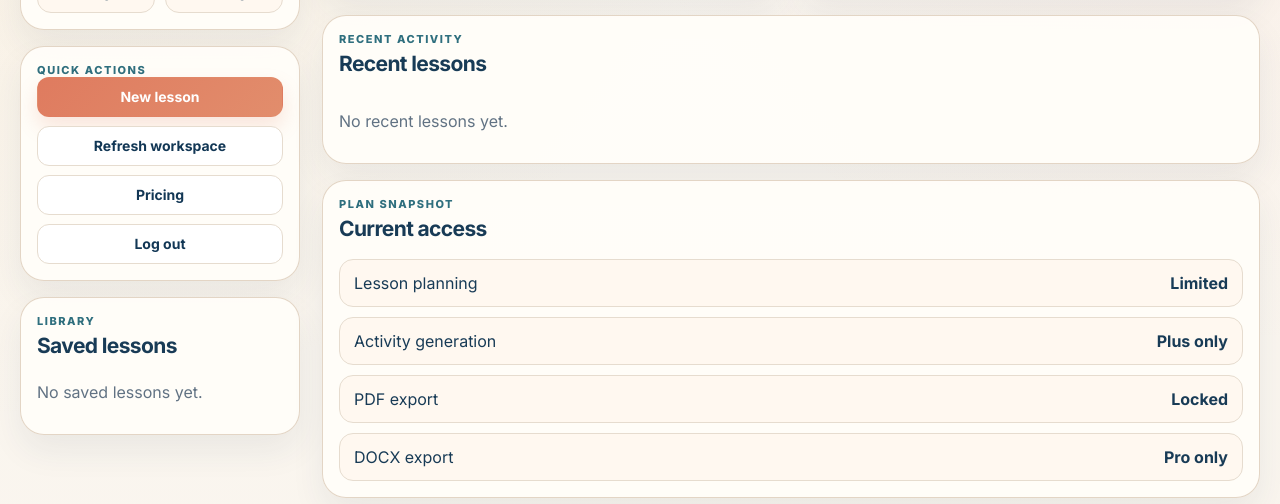
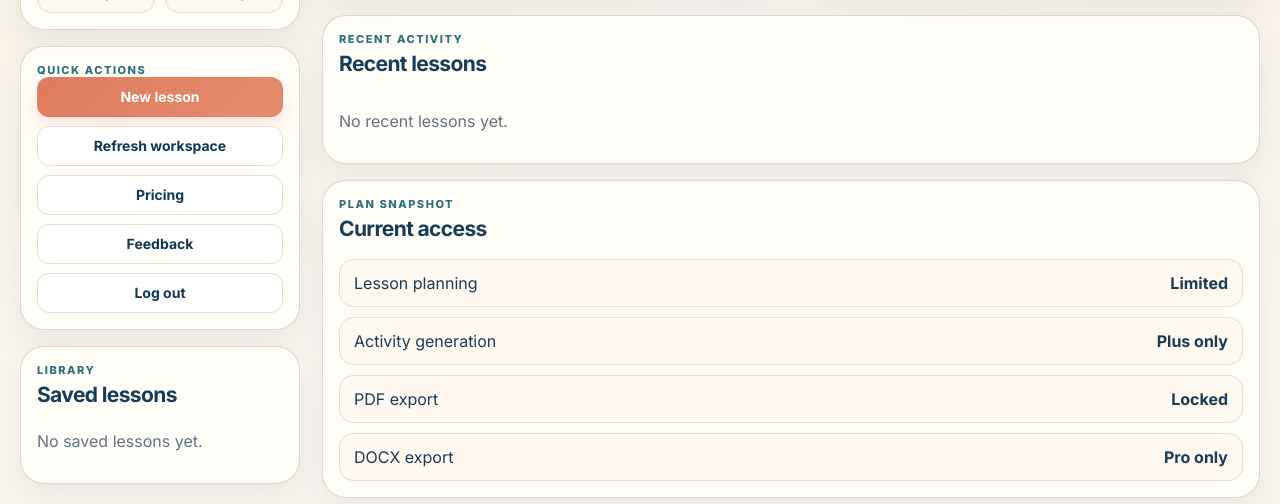
Before and after one commit to Mcubed-3/EduCaribedu, a FastAPI app: template app/templates/index.html in a window 1280 px wide. Shown: the part 372-876 px from the top of the page. Run offline with FastAPI, Linux system fonts and the light colour scheme; the template is opened without the code that fills it, so the values that code supplies are empty.

Commit message:
Add feedback routes and update dashboard/admin templates

```diff
--- a/app/main.py
+++ b/app/main.py
@@ -43,6 +43,12 @@ from .curriculum_admin_service import (
 )
 from .engine_state import engine
 from .export_service import export_to_docx, export_to_pdf
+from .feedback_service import (
+    create_feedback,
+    init_feedback_db,
+    list_all_feedback,
+    list_feedback_for_user,
+)
 from .lesson_generator import generate_lesson
 from .models import (
     ActivityRequest,
@@ -80,6 +86,7 @@ templates = Jinja2Templates(directory=str(BASE_DIR / "templates"))
 SESSION_COOKIE = "educarib_session"
 
 init_auth_db()
+init_feedback_db()
 
 
 def get_current_user(request: Request):
@@ -166,11 +173,26 @@ def pricing_page(request: Request):
     )
 
 
+@app.get("/feedback", response_class=HTMLResponse)
+def feedback_page(request: Request):
+    user = get_current_user(request)
+    if not user:
+        return RedirectResponse(url="/login", status_code=302)
+
+    return templates.TemplateResponse(
+        "feedback.html",
+        {
+            "request": request,
+            "current_user": user,
+        },
+    )
+
+
 @app.get("/login", response_class=HTMLResponse)
 def login_page(request: Request):
     user = get_current_user(request)
     if user:
-      return RedirectResponse(url="/", status_code=302)
+        return RedirectResponse(url="/", status_code=302)
     return templates.TemplateResponse("login.html", {"request": request, "mode": "login", "error": ""})
 
 
@@ -327,6 +349,47 @@ def config(request: Request):
         "difficulties": ["Beginner", "Intermediate", "Advanced"],
         "lesson_types": ["Theory", "Practical", "Discussion", "Mixed"],
     }
+
+
+@app.get("/api/feedback")
+def feedback_list(request: Request):
+    user = require_user(request)
+
+    if user.get("role") == "admin":
+        return {
+            "admin_view": True,
+            "items": list_all_feedback(),
+        }
+
+    return {
+        "admin_view": False,
+        "items": list_feedback_for_user(user["email"]),
+    }
+
+
+@app.post("/api/feedback")
+async def feedback_create(request: Request):
+    user = require_user(request)
+    payload = await request.json()
+
+    category = (payload.get("category") or "").strip()
+    subject = (payload.get("subject") or "").strip()
+    page = (payload.get("page") or "").strip()
+    message = (payload.get("message") or "").strip()
+
+    if not category or not subject or not message:
+        raise HTTPException(status_code=400, detail="Category, subject, and message are required.")
+
+    item = create_feedback(
+        email=user["email"],
+        role=user.get("role", "user"),
+        category=category,
+        subject=subject,
+        page=page,
+        message=message,
+    )
+
+    return {"message": "Feedback submitted.", "item": item}
 
 
 @app.post("/api/curriculum/search")
@@ -695,11 +758,13 @@ def admin_update_user_billing(request: Request, user_id: int, payload: AdminBill
             plan=payload.plan,
             subscription_status=payload.subscription_status,
             payment_provider=payload.payment_provider,
-            paypal_customer_id=payload.paypal_customer_id,
-            paypal_subscription_id=payload.paypal_subscription_id,
+            paypal_customer_id="",
+            paypal_subscription_id="",
             subscription_started_at=payload.subscription_started_at,
             subscription_renews_at=payload.subscription_renews_at,
             billing_notes=payload.billing_notes,
+            stripe_customer_id=payload.stripe_customer_id,
+            stripe_subscription_id=payload.stripe_subscription_id,
         )
     except ValueError as e:
         raise HTTPException(status_code=400, detail=str(e))
--- a/app/templates/admin.html
+++ b/app/templates/admin.html
@@ -30,6 +30,7 @@
         <h3 class="sidebar-title">Admin tools</h3>
         <div class="sidebar-actions">
           <a href="/" class="btn btn-secondary btn-link">Back to dashboard</a>
+          <a href="/feedback" class="btn btn-secondary btn-link">Feedback</a>
           <a href="/admin/users" class="btn btn-secondary btn-link">User management</a>
           <a href="/logout" class="btn btn-secondary btn-link">Log out</a>
           <button type="button" id="newFrameworkBtn" class="btn btn-primary">Add new topic</button>
--- a/app/templates/admin_users.html
+++ b/app/templates/admin_users.html
@@ -30,6 +30,7 @@
         <h3 class="sidebar-title">Admin tools</h3>
         <div class="sidebar-actions">
           <a href="/" class="btn btn-secondary btn-link">Back to dashboard</a>
+          <a href="/feedback" class="btn btn-secondary btn-link">Feedback</a>
           <a href="/admin" class="btn btn-secondary btn-link">Curriculum admin</a>
           <a href="/logout" class="btn btn-secondary btn-link">Log out</a>
         </div>
@@ -63,7 +64,7 @@
             <div>
               <div class="panel-kicker">Billing editor</div>
               <h2>User access and billing</h2>
-              <p class="muted">Use Stripe-based or manual billing notes. No PayPal wording remains here.</p>
+              <p class="muted">Use Stripe-based or manual billing notes.</p>
             </div>
           </div>
 
--- a/app/templates/index.html
+++ b/app/templates/index.html
@@ -81,6 +81,7 @@
           <button type="button" id="newLessonBtn" class="btn btn-primary">New lesson</button>
           <button type="button" id="refreshLessonsBtn" class="btn btn-secondary">Refresh workspace</button>
           <a href="/pricing" class="btn btn-secondary btn-link">Pricing</a>
+          <a href="/feedback" class="btn btn-secondary btn-link">Feedback</a>
           {% if current_user.role == "admin" %}
             <a href="/admin" class="btn btn-secondary btn-link">Curriculum admin</a>
           {% endif %}
@@ -142,7 +143,7 @@
       <section class="upgrade-banner">
         <div>
           <strong>Pro Teacher:</strong>
-          <span>Need quizzes, word searches, maths problem-solving tasks, and classroom worksheets? Upgrade to Pro Teacher Plus.</span>
+          <span>Need quizzes, case studies, exit tickets, or homework sheets? Upgrade to Pro Teacher Plus.</span>
         </div>
         <a href="/pricing" class="btn btn-primary btn-link">See Plus</a>
       </section>
@@ -336,7 +337,7 @@
             </div>
             {% elif current_user.plan == "pro" %}
             <div class="callout">
-              <strong>Pro Teacher:</strong> You have premium lesson planning and exports. Upgrade to Plus for quizzes, worksheets, and classroom activities.
+              <strong>Pro Teacher:</strong> You have premium lesson planning and exports. Upgrade to Plus for quizzes, case studies, exit tickets, and homework sheets.
             </div>
             {% else %}
             <div class="callout">
@@ -349,7 +350,7 @@
             <div class="activity-panel">
               <div class="panel-kicker">Optional extension</div>
               <h3>Generate a classroom activity from this lesson</h3>
-              <p class="muted">Create quizzes, maths problem-solving questions, crosswords, word searches, case studies, and worksheet-style activities after generating a lesson.</p>
+              <p class="muted">Create quizzes, short responses, essays, case studies, exit tickets, homework sheets, and maths problem-solving tasks after generating a lesson.</p>
 
               {% if current_user.plan == "plus" or current_user.role == "admin" %}
               <div class="activity-grid">
@@ -362,8 +363,6 @@
                     <option value="short_answer">Short answer</option>
                     <option value="essay">Essay questions</option>
                     <option value="math_problem_solving">Math problem-solving</option>
-                    <option value="crossword">Crossword puzzle</option>
-                    <option value="word_search">Word search</option>
                     <option value="case_study">Case study</option>
                     <option value="exit_ticket">Exit ticket</option>
                     <option value="homework_sheet">Homework sheet</option>
@@ -403,7 +402,7 @@
               {% else %}
               <div class="locked-card">
                 <strong>Activity generation is available on Pro Teacher Plus.</strong>
-                <p>Generate quizzes, crossword puzzles, word searches, case studies, maths problem-solving tasks, and worksheet-style activities from the lesson you already created.</p>
+                <p>Generate quizzes, case studies, exit tickets, homework sheets, and worksheet-style activities from the lesson you already created.</p>
                 <a href="/pricing" class="btn btn-primary btn-link">See Plus plan</a>
               </div>
               {% endif %}
```
